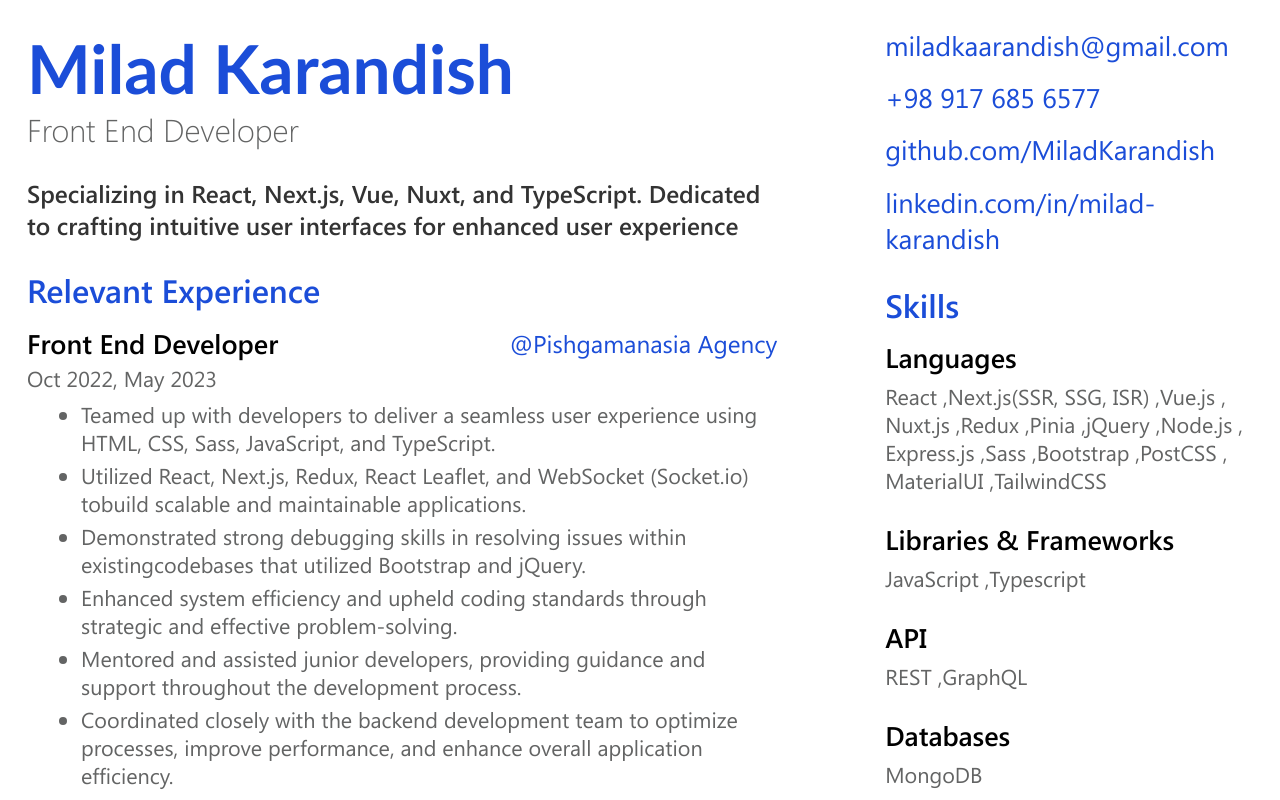
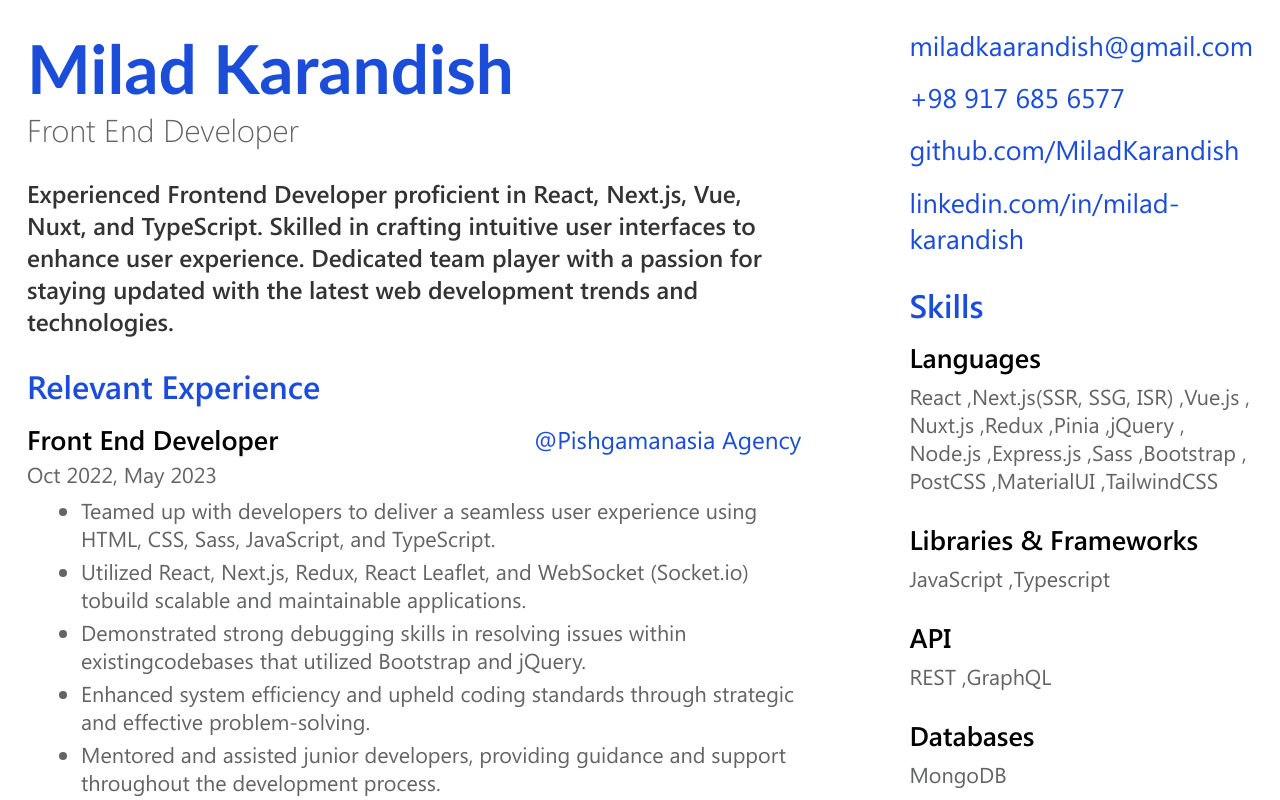
Before and after one commit to MiladKarandish/resume-maker, a React (Vite) app: page / in a window 1280 px wide. Shown: the top 800 px of the page. Built offline with nearby package versions, Linux system fonts and the light colour scheme.

Commit message:
trying to find the best description

```diff
--- a/src/components/Header/index.tsx
+++ b/src/components/Header/index.tsx
@@ -8,8 +8,10 @@ const Header = () => {
 
       {/* front-end web developer with nearly 4 years of experience. */}
       <p className={`${styles["_about-me"]}`}>
-        Specializing in React, Next.js, Vue, Nuxt, and TypeScript. Dedicated to
-        crafting intuitive user interfaces for enhanced user experience
+        Experienced Frontend Developer proficient in React, Next.js, Vue, Nuxt,
+        and TypeScript. Skilled in crafting intuitive user interfaces to enhance
+        user experience. Dedicated team player with a passion for staying
+        updated with the latest web development trends and technologies.
       </p>
     </>
   );
```
